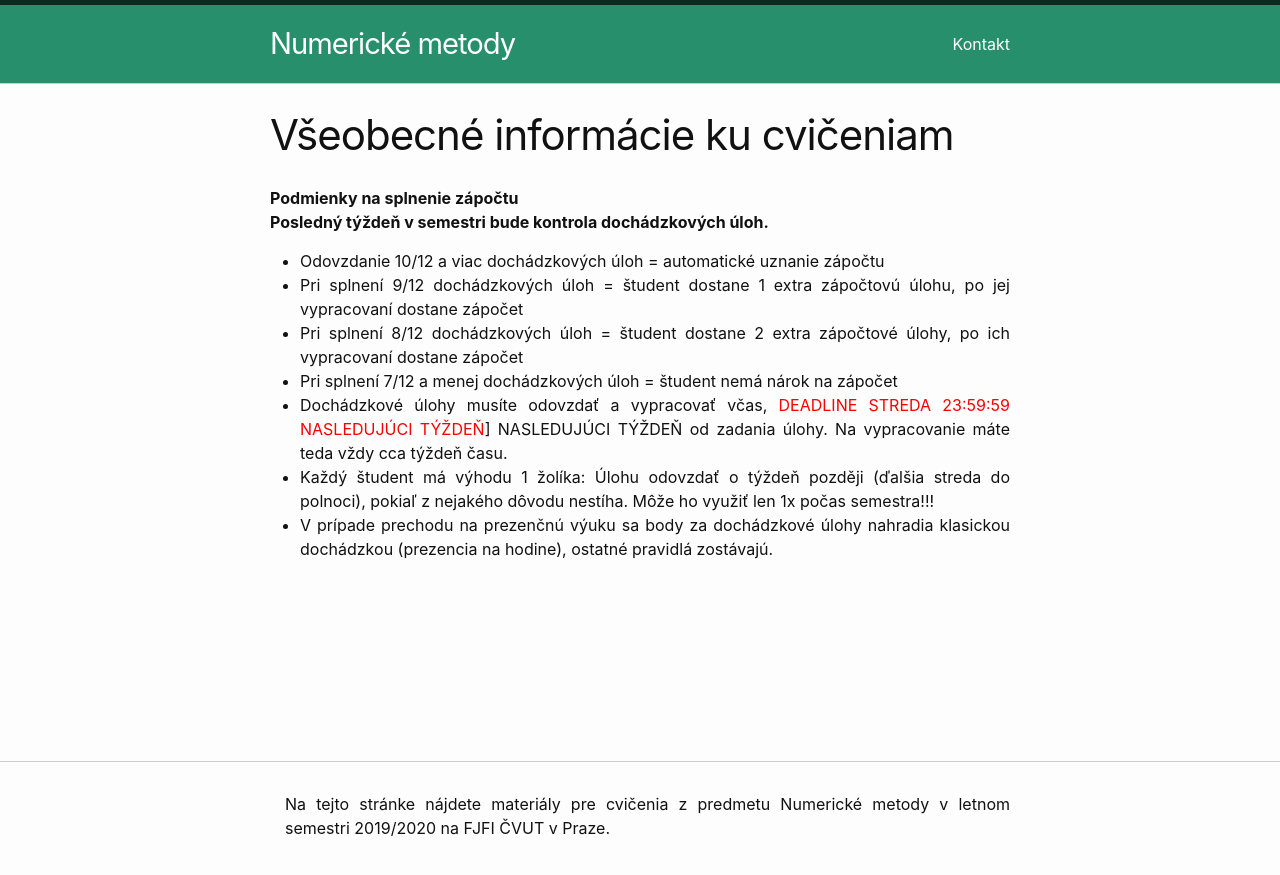
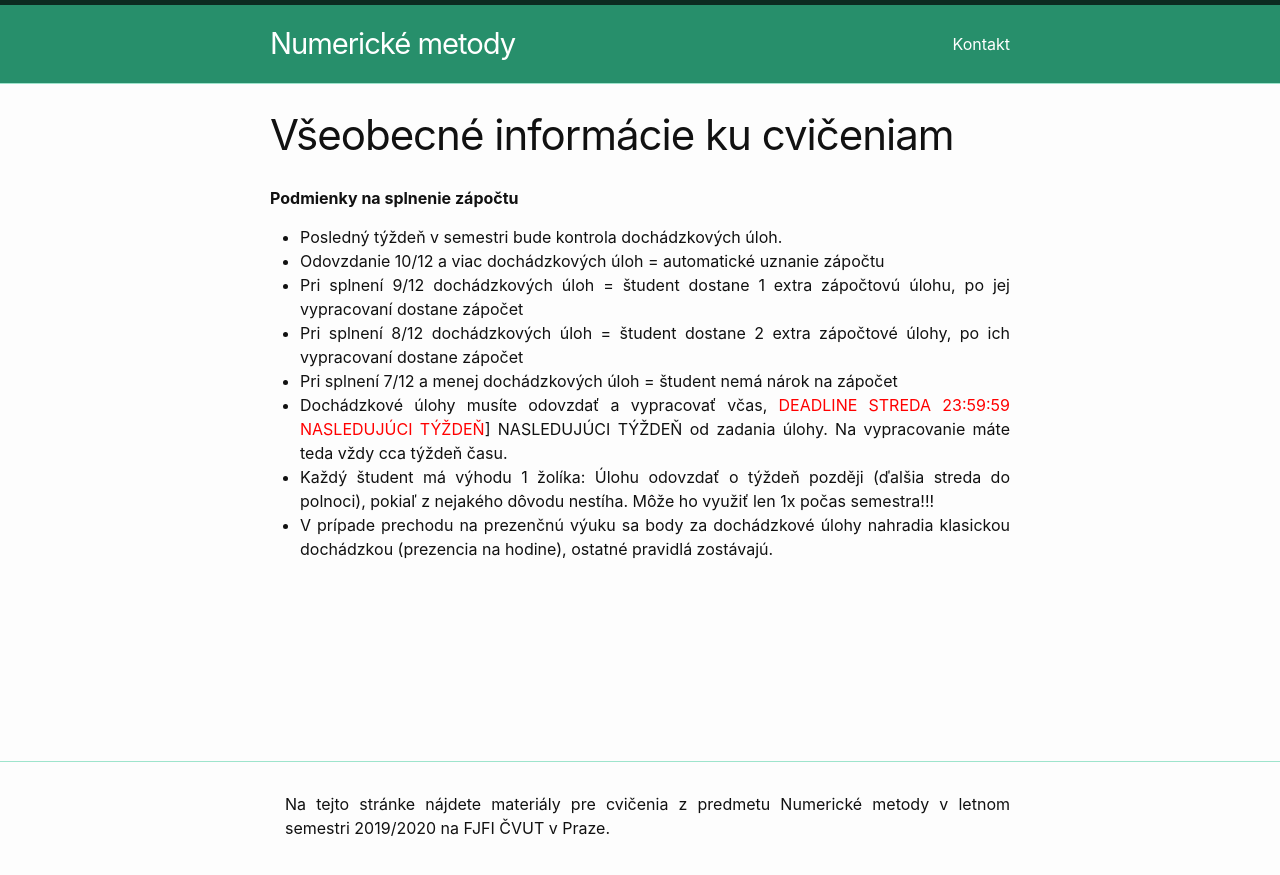
Before and after one commit to maslarova/maslarova.github.io, a Jekyll site: the page built from _posts/2021-02-18-vseobecneinfo.md, in a window 1280 px wide. Shown: the top 875 px of the page. Built offline with Jekyll 4.4.1, drawn with Linux system fonts in a browser that asks for light colours.

```diff
--- a/_posts/2021-02-18-vseobecneinfo.md
+++ b/_posts/2021-02-18-vseobecneinfo.md
@@ -4,7 +4,8 @@ title:  "Všeobecné informácie ku cvičeniam"
 date:   2021-02-18 13:26:13 +0100
 ---
 <b>Podmienky na splnenie zápočtu<b/> <br>
-Posledný týždeň v semestri bude kontrola dochádzkových úloh. <br>
+
+- Posledný týždeň v semestri bude kontrola dochádzkových úloh. <br>
 - Odovzdanie 10/12 a viac dochádzkových úloh = automatické uznanie zápočtu
 - Pri splnení 9/12 dochádzkových úloh = študent dostane 1 extra zápočtovú úlohu, po jej vypracovaní dostane zápočet
 - Pri splnení 8/12 dochádzkových úloh = študent dostane 2 extra zápočtové úlohy, po ich vypracovaní dostane zápočet
```
